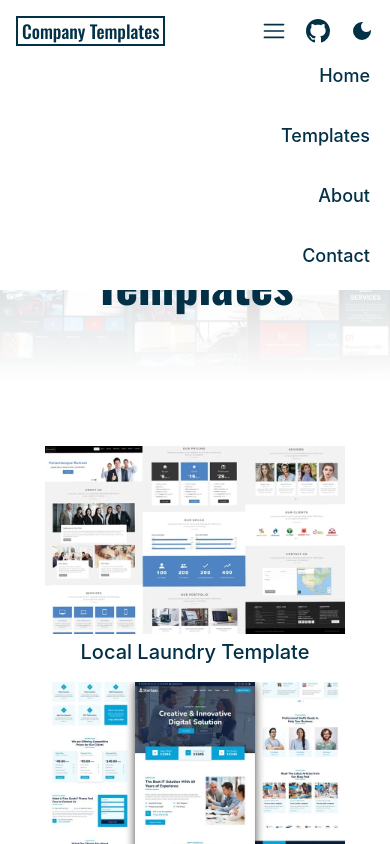
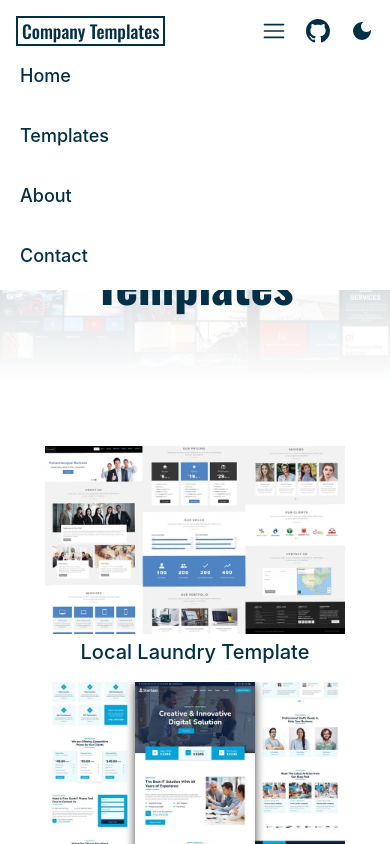
Before and after one commit to mmesomasaint/company-templates, a Next.js app: page / in a window 390 px wide. Both pictures are taken after a click on the icon 274 px from the left and 31 px from the top of the page. Shown: the top 844 px of the page. Built offline with nearby package versions, Linux system fonts and the light colour scheme.

Commit message:
Fix: Move Nav to left on small screens

```diff
--- a/pages/index.js
+++ b/pages/index.js
@@ -9,10 +9,10 @@ import Styles from '../styles/Home.module.css'
 export default function Home() {
   const [darkMode, setDarkMode] = useState(false)
   const [isOpen, setIsOpen] = useState(false)
-  const handleIsOpen = useCallback(() => setIsOpen((open) => !open), [isOpen])
+  const handleIsOpen = useCallback(() => setIsOpen((open) => !open), [])
   const handleDarkMode = useCallback(
     () => setDarkMode((dark) => !dark),
-    [darkMode]
+    []
   )
 
   return (
@@ -36,7 +36,7 @@ export default function Home() {
             <div
               className={`${
                 isOpen ? 'flex absolute top-[100%] left-0' : 'hidden'
-              } md:static md:flex flex-col md:flex-row pb-5 md:pb-0 px-5 md:px-0 gap-x-1 gap-y-8 md:gap-x-8 items-end justify-evenly md:items-center w-full bg-white dark:bg-[#023047] md:bg-transparent`}
+              } md:static md:flex flex-col md:flex-row pb-5 md:pb-0 px-5 md:px-0 gap-x-1 gap-y-8 md:gap-x-8 items-start justify-evenly md:items-center w-full bg-white dark:bg-[#023047] md:bg-transparent`}
             >
               <a
                 href='#Home'
```
Also changed, not shown: 1 other file (tests, documents, lock files or other folders).
